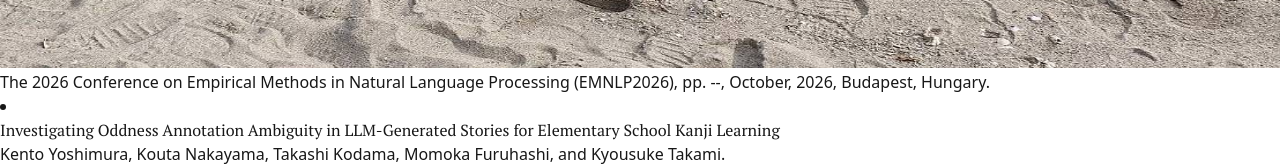
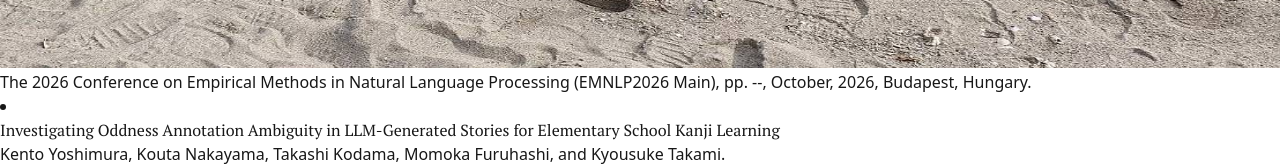
Before and after one commit to momo0817/momo0817.github.io, a Next.js app: page / in a window 1280 px wide. Shown: the part 732-898 px from the top of the page. Built offline with nearby package versions, Linux system fonts and the light colour scheme.

Commit message:
add EMNLP and YANS

```diff
--- a/src/data/publication.ts
+++ b/src/data/publication.ts
@@ -83,7 +83,7 @@ export const publicationData: Publication[] = [
     title: "How Well Can LLMs Simulate Real Learner Evaluations of Educational Feedback?",
     authors: "Momoka Furuhashi, Kouta Nakayama, Takashi Kodama, Saku Sugawara, and Kyosuke Takami.",
     fullConferenceName:"The 2026 Conference on Empirical Methods in Natural Language Processing",
-    conferenceAbbr:"EMNLP2026",
+    conferenceAbbr:"EMNLP2026 Main",
     pages: "--",
     month: "October",
     location: "Budapest, Hungary.",
```
